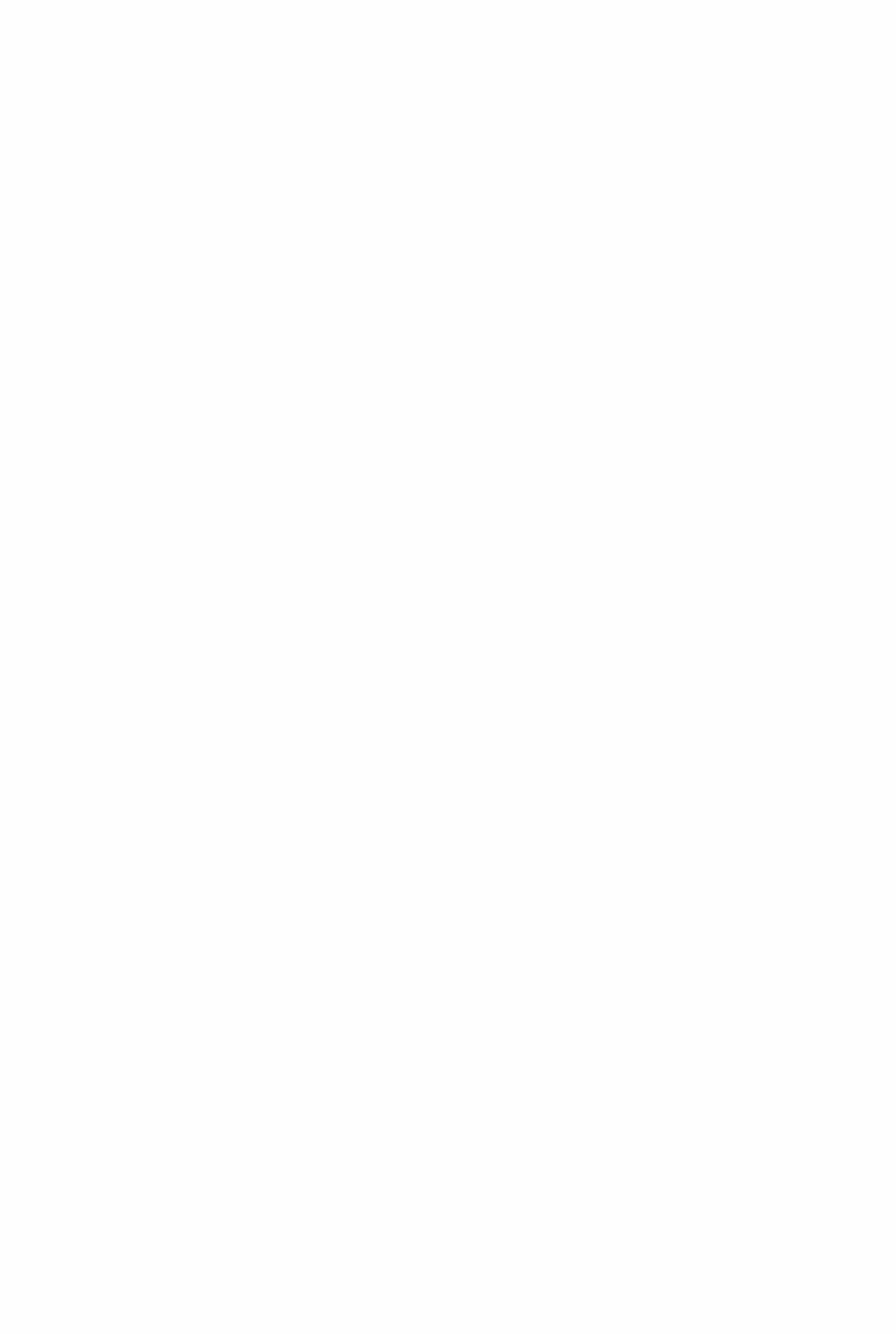
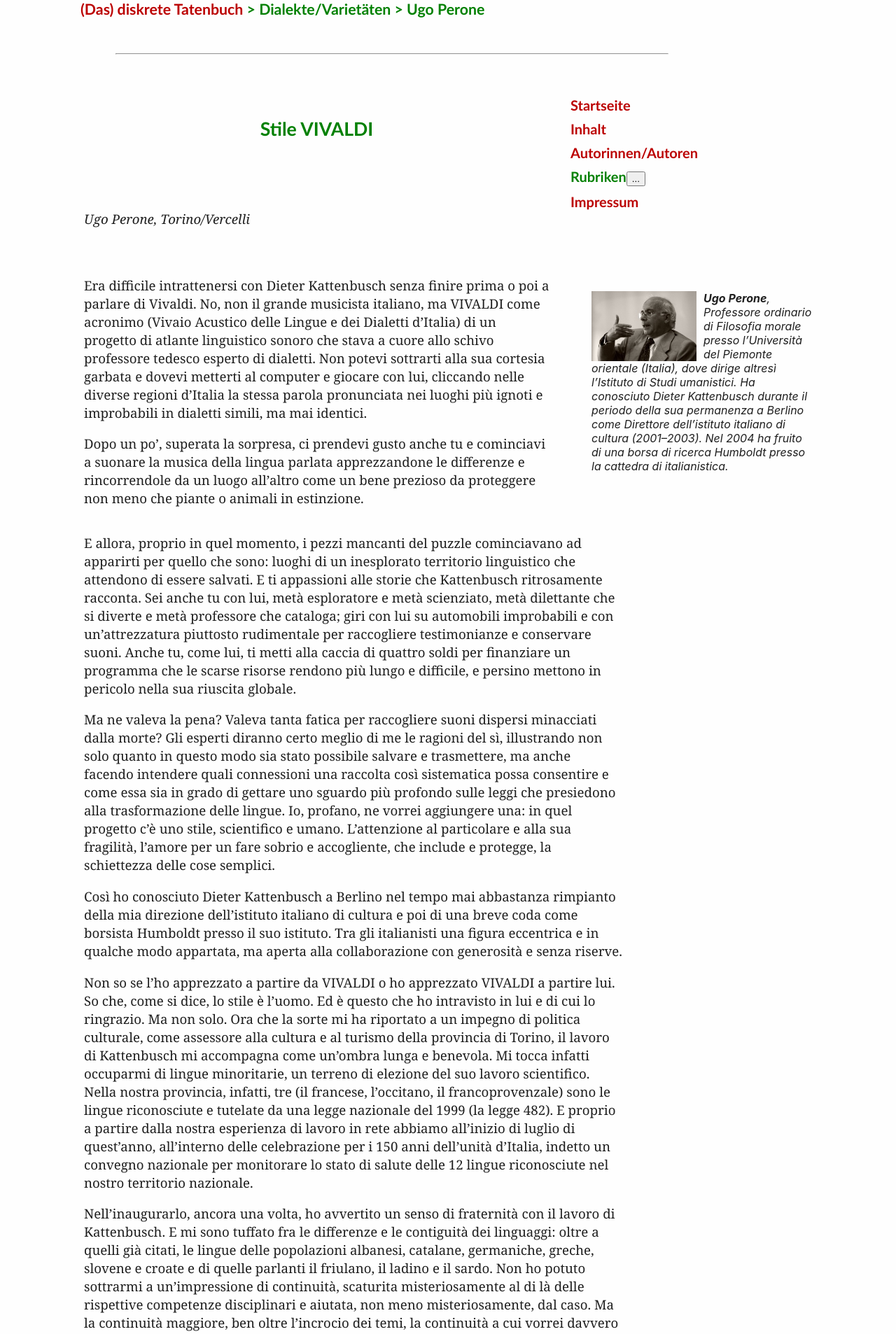
Before and after one commit to abuft/festschrift-kattenbusch, a React (Create React App) app: page /perone in a window 1280 px wide. Before the commit this address had no page. Shown: the part 40-1946 px from the top of the page at 70% size. Before the commit the page ends 800 px from the top, so only its background shows below. Built offline with nearby package versions, Linux system fonts and the light colour scheme.

Commit message:
Added Perone article.

```diff
--- a/src/App.js
+++ b/src/App.js
@@ -16,6 +16,7 @@ import Koehler from './compoments/articles/Koehler';
 import Klare from './compoments/articles/Klare';
 import Chiocchetti from './compoments/articles/Chiocchetti';
 import VidesottBernardi from './compoments/articles/VidesottBernardi';
+import Perone from './compoments/articles/Perone';
 
 function App() {
   return (
@@ -35,6 +36,7 @@ function App() {
           <Route path="/schmidt" element={<Schmidt id="Schmidt" author="Jochen Schmidt" />} />
           <Route path="/urbano" element={<Urbano id="urbano" author="Amalia Urbano" />} />
           <Route path="/videsottBernardi" element={<VidesottBernardi id="videsott_bernardi" author="Paul Videsott/Rut Bernardi" />} />
+          <Route path="/perone" element={<Perone id="perone" author="Ugo Perone" />} />
         </Routes>
       </BrowserRouter>
     </div>
--- a/src/compoments/Autoren.js
+++ b/src/compoments/Autoren.js
@@ -99,7 +99,7 @@ function Autoren(props) {
 
                     <h2><a href="#k10" name="kat10">P</a></h2>
 
-                    <p className="bibl">Perone, Ugo: <a href="perone-stile-vivaldi.html">Stile VIVALDI</a></p>
+                    <p className="bibl">Perone, Ugo: <a href="/perone">Stile VIVALDI</a></p>
                     <p className="bibl">Pichler, Edith: <a href="pichler-gastarbeiter.html">Vom Gastarbeiter zum <i>(Gast-)Bürger</i>?
                         Italiener in Deutschland – eine Zwischenbilanz</a></p>
                     <p className="bibl">Plikat, Jochen: <a href="kwp-vivaldi-didaktik.html">VIVALDI – eine reiche Fundgrube für
--- a/src/compoments/Inhalt.js
+++ b/src/compoments/Inhalt.js
@@ -93,7 +93,7 @@ function Inhalt(props) {
                     <p className="bibl">Carola Köhler: <a href="/koehler">VIVALDI und ich. Ein persönlicher Rückblick</a></p>
                     <p className="bibl">Guido Mensching: <a href="mensching-sardisch-syntax.html">Anmerkungen zur sardischen Syntax anhand des
                         Vivaio Acustico delle Lingue e dei Dialetti d’Italia (VIVALDI)</a></p>
-                    <p className="bibl">Ugo Perone: <a href="perone-stile-vivaldi.html">Stile VIVALDI</a></p>
+                    <p className="bibl">Ugo Perone: <a href="/perone">Stile VIVALDI</a></p>
                     <p className="bibl">Katharina Wieland/Jochen Plikat/Lutz Küster: <a href="kwp-vivaldi-didaktik.html">VIVALDI – eine reiche Fundgrube für Lehramtsstudierende?
                         Fremdsprachen- und hochschuldidaktische Überlegungen</a></p>
 
--- /dev/null
+++ b/src/compoments/articles/Perone.js
@@ -0,0 +1,139 @@
+import Header from "../Header";
+import Rubrik from "../Rubrik";
+import PeronePortrait from "../../images/uperone/uperone-portrait.jpg";
+import upArrow from "../../images/layout/up-arrow.png";
+import Footer from "../Footer";
+
+function Perone(props) {
+    return (
+        <div>
+            <div id="Wrapper" class="container_14">
+                <div id="Header">
+                    <Header id={props.author} />
+                    <div class="grid_9">
+                        <h1 id="main_title">Stile VIVALDI</h1>
+                        <p id="author">Ugo Perone, Torino/Vercelli</p>
+                    </div>
+                    <Rubrik />
+                </div>
+
+                <div id="Teasers" class="clearfix">
+                    <div class="grid_9">
+                        <p>
+                            Era difficile intrattenersi con Dieter Kattenbusch senza finire prima o
+                            poi a parlare di Vivaldi. No, non il grande musicista italiano, ma
+                            VIVALDI come acronimo (Vivaio Acustico delle Lingue e dei Dialetti
+                            d’Italia) di un progetto di atlante linguistico sonoro che stava a cuore
+                            allo schivo professore tedesco esperto di dialetti. Non potevi sottrarti
+                            alla sua cortesia garbata e dovevi metterti al computer e giocare con
+                            lui, cliccando nelle diverse regioni d’Italia la stessa parola
+                            pronunciata nei luoghi più ignoti e improbabili in dialetti simili, ma
+                            mai identici.
+                        </p>
+                        <p>
+                            Dopo un po’, superata la sorpresa, ci prendevi gusto anche tu e
+                            cominciavi a suonare la musica della lingua parlata apprezzandone le
+                            differenze e rincorrendole da un luogo all’altro come un bene prezioso
+                            da proteggere non meno che piante o animali in estinzione.
+                        </p>
+                    </div>
+
+                    <div class="grid_5">
+                        <div class="abouttheauthor">
+                            <img src={PeronePortrait} width="150"
+                                height="100" alt=" - Portrait" />
+                            <div class="abouttheauthorfont"><br /><br />
+                                <b>Ugo Perone</b>, Professore ordinario di Filosofia morale presso
+                                l’Università del Piemonte orientale (Italia), dove dirige altresì
+                                l’Istituto di Studi umanistici. Ha conosciuto Dieter Kattenbusch durante
+                                il periodo della sua permanenza a Berlino come Direttore dell’istituto
+                                italiano di cultura (2001–2003). Nel 2004 ha fruito di una borsa di
+                                ricerca Humboldt presso la cattedra di italianistica.
+                            </div>
+                            <div class="clearfloat"></div>
+                        </div>
+                    </div>
+                </div>
+
+                <div id="Main">
+                    <div id="Articles" class="grid_14">
+                        <section id="posts">
+                            <article class="post">
+                                <p>
+                                    E allora, proprio in quel momento, i pezzi mancanti del puzzle
+                                    cominciavano ad apparirti per quello che sono: luoghi di un inesplorato
+                                    territorio linguistico che attendono di essere salvati. E ti appassioni
+                                    alle storie che Kattenbusch ritrosamente racconta. Sei anche tu con lui,
+                                    metà esploratore e metà scienziato, metà dilettante che si diverte e
+                                    metà professore che cataloga; giri con lui su automobili improbabili e
+                                    con un’attrezzatura piuttosto rudimentale per raccogliere testimonianze
+                                    e conservare suoni.  Anche tu, come lui, ti metti alla caccia di quattro
+                                    soldi per finanziare un programma che le scarse risorse rendono più
+                                    lungo e difficile, e persino mettono in pericolo nella sua riuscita
+                                    globale.
+                                </p>
+                                <p>
+                                    Ma ne valeva la pena? Valeva tanta fatica per raccogliere suoni dispersi
+                                    minacciati dalla morte? Gli esperti diranno certo meglio di me le
+                                    ragioni del sì, illustrando non solo quanto in questo modo sia stato
+                                    possibile salvare e trasmettere, ma anche facendo intendere quali
+                                    connessioni una raccolta così sistematica possa consentire e come essa
+                                    sia in grado di gettare uno sguardo più profondo sulle leggi che
+                                    presiedono alla trasformazione delle lingue. Io, profano, ne vorrei
+                                    aggiungere una: in quel progetto c’è uno stile, scientifico e umano.
+                                    L’attenzione al particolare e alla sua fragilità, l’amore per un fare
+                                    sobrio e accogliente, che include e protegge, la schiettezza delle cose
+                                    semplici.
+                                </p>
+                                <p>
+                                    Così ho conosciuto Dieter Kattenbusch a Berlino nel tempo mai
+                                    abbastanza rimpianto della mia direzione dell’istituto italiano di
+                                    cultura e poi di una breve coda come borsista Humboldt presso il suo
+                                    istituto. Tra gli italianisti una figura eccentrica e in qualche modo
+                                    appartata, ma aperta alla collaborazione con generosità e senza
+                                    riserve.
+                                </p>
+                                <p>
+                                    Non so se l’ho apprezzato a partire da VIVALDI o ho apprezzato VIVALDI a
+                                    partire lui. So che, come si dice, lo stile è l’uomo. Ed è questo che
+                                    ho intravisto in lui e di cui lo ringrazio. Ma non solo. Ora che la
+                                    sorte mi ha riportato a un impegno di politica culturale, come assessore
+                                    alla cultura e al turismo della provincia di Torino, il lavoro di
+                                    Kattenbusch mi accompagna come un’ombra lunga e benevola. Mi tocca
+                                    infatti occuparmi di lingue minoritarie, un terreno di elezione del suo
+                                    lavoro scientifico. Nella nostra provincia, infatti, tre (il francese,
+                                    l’occitano, il francoprovenzale) sono le lingue riconosciute e
+                                    tutelate da una legge nazionale del 1999 (la legge 482). E proprio a
+                                    partire dalla nostra esperienza di lavoro in rete abbiamo all’inizio
+                                    di luglio di quest’anno, all’interno delle celebrazione per i 150
+                                    anni dell’unità d’Italia, indetto un convegno nazionale per
+                                    monitorare lo stato di salute delle 12 lingue riconosciute nel nostro
+                                    territorio nazionale.
+                                </p>
+                                <p>
+                                    Nell’inaugurarlo, ancora una volta, ho avvertito un senso di
+                                    fraternità con il lavoro di Kattenbusch. E mi sono tuffato fra le
+                                    differenze e le contiguità dei linguaggi: oltre a quelli già citati,
+                                    le lingue delle popolazioni albanesi, catalane, germaniche, greche,
+                                    slovene e croate e di quelle parlanti il friulano, il ladino e il sardo.
+                                    Non ho potuto sottrarmi a un’impressione di continuità, scaturita
+                                    misteriosamente al di là delle rispettive competenze disciplinari e
+                                    aiutata, non meno misteriosamente, dal caso. Ma la continuità maggiore,
+                                    ben oltre l’incrocio dei temi, la continuità a cui vorrei davvero
+                                    ispirarmi resta quella di riprenderne lo stile umano e scientifico.
+                                </p>
+                            </article>
+                        </section>
+                    </div>
+                </div>
+            </div>
+
+            <div align="right">
+                <a href="#index"><img src={upArrow} alt="Up Arrow" /></a>
+            </div>
+            <Footer />
+        </div>
+    )
+};
+
+export default Perone;
```
